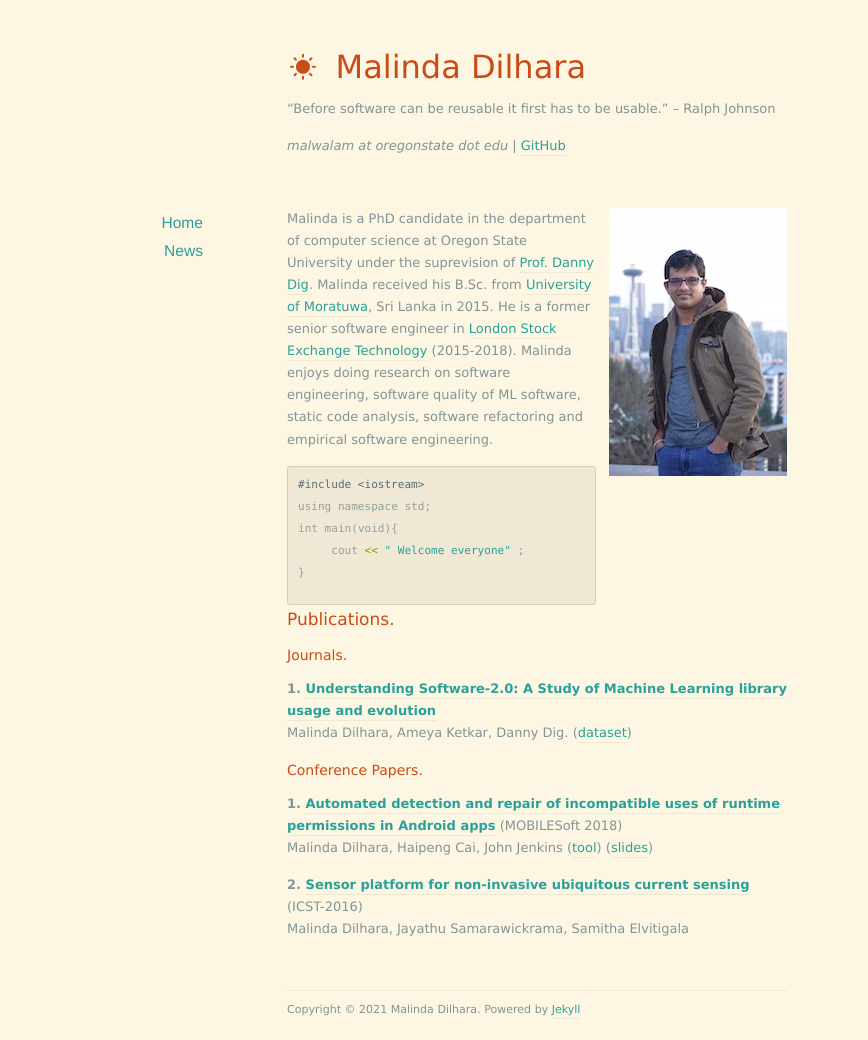
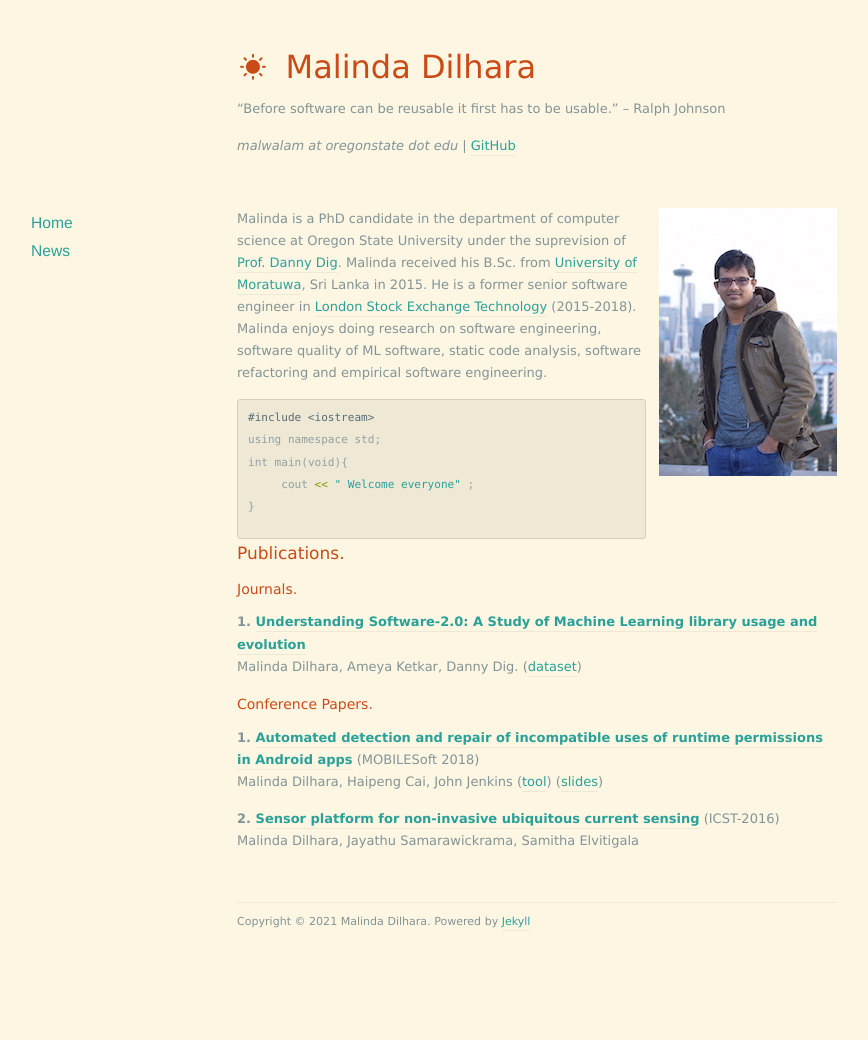
Before and after one commit to maldil/maldil, a Jekyll site: the page built from index.markdown, in a window 1280 px wide. Shown: the whole page, without its empty margins (103-971 px from the left). Built offline with Jekyll 4.4.1, drawn with Linux system fonts in a browser that asks for light colours; nearby versions of some CDN libraries; the list of posts is cut into pages by our own code; after the commit the page ends 952 px from its top, so only the background shows below that.

Commit message:
Update style.css

```diff
--- a/assets/css/style.css
+++ b/assets/css/style.css
@@ -10,6 +10,48 @@ html, body, div, span, applet, object, iframe, h1, h2, h3, h4, h5, h6, p, blockq
 article, aside, details, figcaption, figure, footer, header, hgroup, menu, nav, section {
 	display: block;
 }
+kbd {
+  background-color: #fafbfc;
+  border: 1px solid #c6cbd1;
+  border-bottom-color: #959da5;
+  border-radius: 3px;
+  box-shadow: inset 0 -1px 0 #959da5;
+  color: #444d56;
+  display: inline-block;
+  font-size: 11px;
+  line-height: 10px;
+  padding: 3px 5px;
+  vertical-align: middle;
+}
+table {
+  table-layout: fixed;
+  width: 600px;
+  padding: 0; }
+  table tr {
+    border-top: 1px solid #cccccc;
+    background-color: 073642;
+    margin: 0;
+    padding: 0; }
+    table tr:nth-child(2n) {
+      background-color: #073642; }
+    table tr th {
+      font-weight: bold;
+      border: 1px solid #cccccc;
+      text-align: left;
+      margin: 0;
+      padding: 6px 13px; }
+    table tr td {
+      border: 1px solid #cccccc;
+      text-align: left;
+      margin: 0;
+      padding: 6px 13px;
+      word-wrap:break-word;}
+    table tr th :first-child, table tr td :first-child {
+      margin-top: 0; }
+    table tr th :last-child, table tr td :last-child {
+      margin-bottom: 0;
+}
+
 body {
 	line-height: 1;
 }
@@ -109,13 +151,13 @@ h3 {
 
 /*** Structure ***/
 #page {
-	width: 500px;
+	width: 600px;
 	margin: 0 auto;
 	position: relative;
 }
 
 #header {
-	width: 500px;
+	width: 600px;
 	margin: 40px auto 50px auto;
 }
 #header h1 {
@@ -127,7 +169,7 @@ h3 {
 }
 
 #footer {
-	width: 500px;
+	width: 600px;
 	margin: 50px auto 20px auto;
 	padding-top: 10px;
 	font-size: 0.85em;
@@ -135,13 +177,13 @@ h3 {
 }
 
 #content {
-	width: 500px;
+	width: 600px;
 	margin: 0 auto;
 }
 
 #sidebar {
 	position: absolute;
-	text-align: right;
+	text-align: left;
 	width: 160px;
 	top: 0;
 	left: -240px;
```
